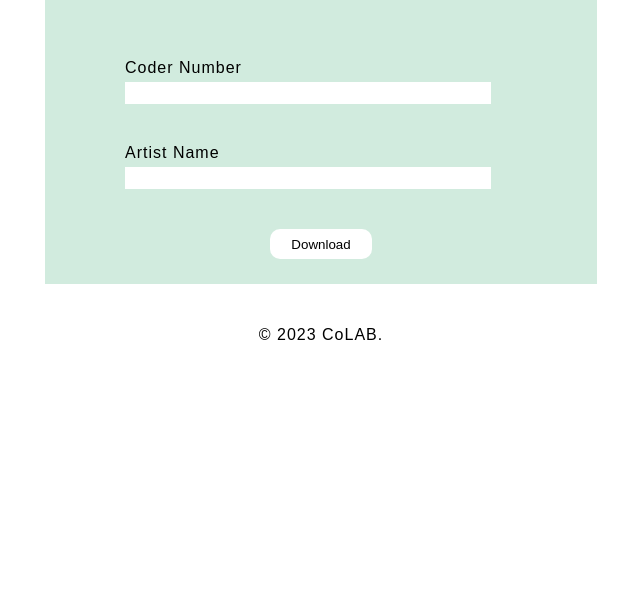
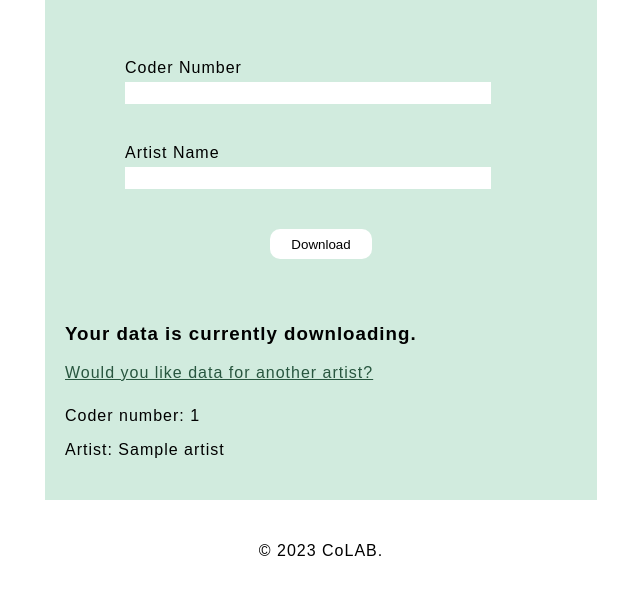
Before and after one commit to Zite0/spotify-web-scraper, a Django app: template spotify_web/spotify/templates/index.html in a window 1280 px wide. Shown: the part 164-759 px from the top of the page, without its empty margins (319-959 px from the left). Run offline with Django 4.2, Linux system fonts and the light colour scheme; the template is opened without the code that fills it: most values are stand-ins (such as "Sample title", 1, 10 or a date in 2020).

Commit message:
processing form data

```diff
--- a/main.py
+++ b/main.py
@@ -68,8 +68,8 @@ def main():
 
     spotify_csv(result, file_name, coder_number)
 
-if __name__ == '__main__':
-    main()
+# if __name__ == '__main__':
+#     main()
 
 
     # while 1:
--- a/spotify_web/spotify/static/css/style.css
+++ b/spotify_web/spotify/static/css/style.css
@@ -12,8 +12,9 @@ body {
     margin-bottom: 5%;
 }
 
-.header h1 {
+.header a {
     color: black;
+    text-decoration: none;
     font-style: italic;
 }
 
@@ -89,6 +90,14 @@ body {
     display: none;
 }
 
+.link {
+    margin-bottom: 5%;
+}
+
+a {
+    color: rgb(40, 86, 63);
+}
+
 .footer {
     text-align: center;
     padding: 20px;
@@ -99,6 +108,10 @@ body {
 }
 
 @media (max-width: 800px) {
+    .header {
+        margin-bottom: 10%;
+    }
+
     .submit {
         width: 35%;
         margin-right: 32.5%;
--- a/spotify_web/spotify/templates/index.html
+++ b/spotify_web/spotify/templates/index.html
@@ -13,12 +13,12 @@
 <body>
 
   <div class="header">
-    <h1>get data from spotify</h1>
+    <a href="/"><h1>get data from spotify</h1></a>
   </div>
 
   <div class="main">
 
-    <div class="form">
+    <div class="form {{ display_form }}">
       <form method="post" action="{% url 'spotify:index' %}">
         {% csrf_token %}
 
@@ -36,6 +36,13 @@
       </form>
     </div>
 
+    <div class="form {{ display_confirm }}">
+      <h3>Your data is currently downloading.</h3>
+      <a href="/"><p class="link">Would you like data for another artist?</p></a>
+      <p>Coder number: {{ number }}</p>
+      <p>Artist: {{ artist }}</p>
+    </div>
+
   </div>
 
   <div class="footer">
```
Also changed, not shown: spotify_web/spotify/views.py (+15 -2 lines).
